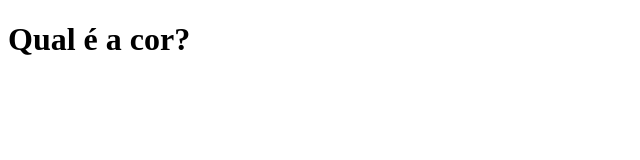
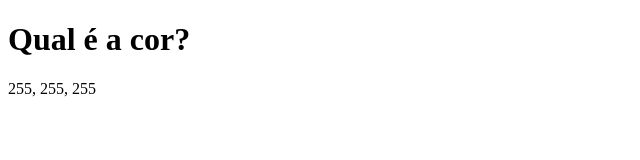
Before and after one commit to byjfernandes/trycolor, a plain HTML site: page index.html in a window 1280 px wide. Shown: the whole page, without its empty margins (0-640 px from the left). Drawn offline with Linux system fonts and the light colour scheme.

Commit message:
Adicionando o paragrafo e tambem o script e o style

```diff
--- a/index.html
+++ b/index.html
@@ -7,5 +7,6 @@
 </head>
 <body>
     <h1 id="title">Qual é a cor?</h1>
+    <p id="rgb-color">255, 255, 255</p>
 </body>
 </html>
```
Also changed, not shown: script.js (added), style.css (added).
